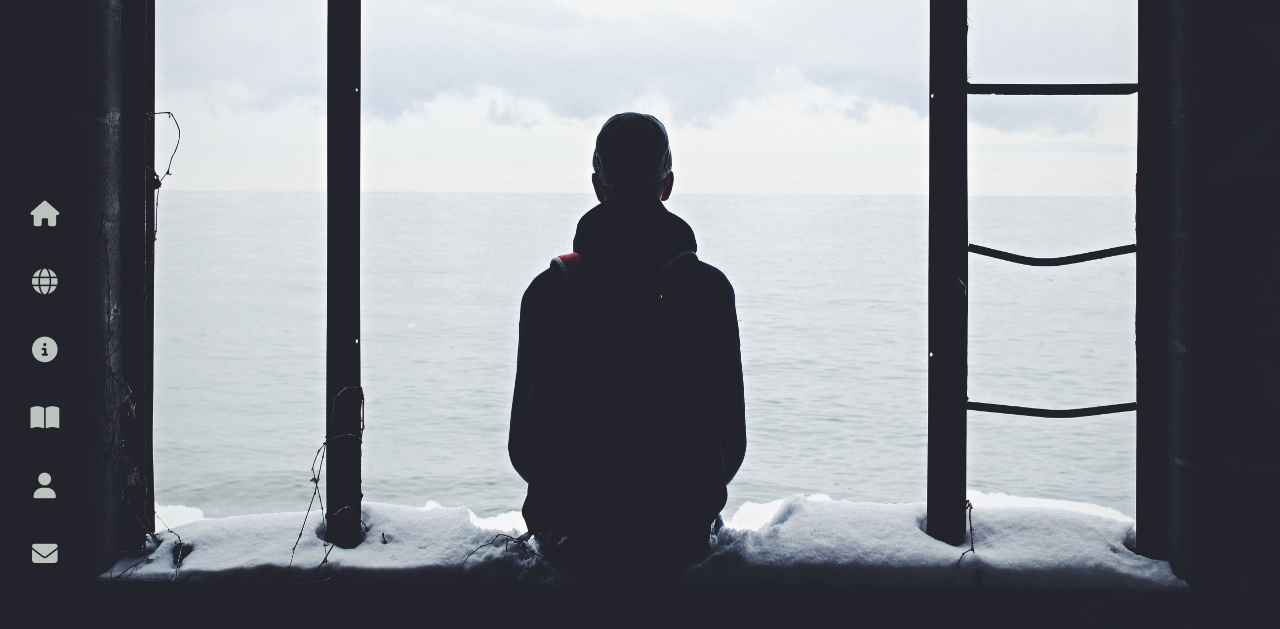
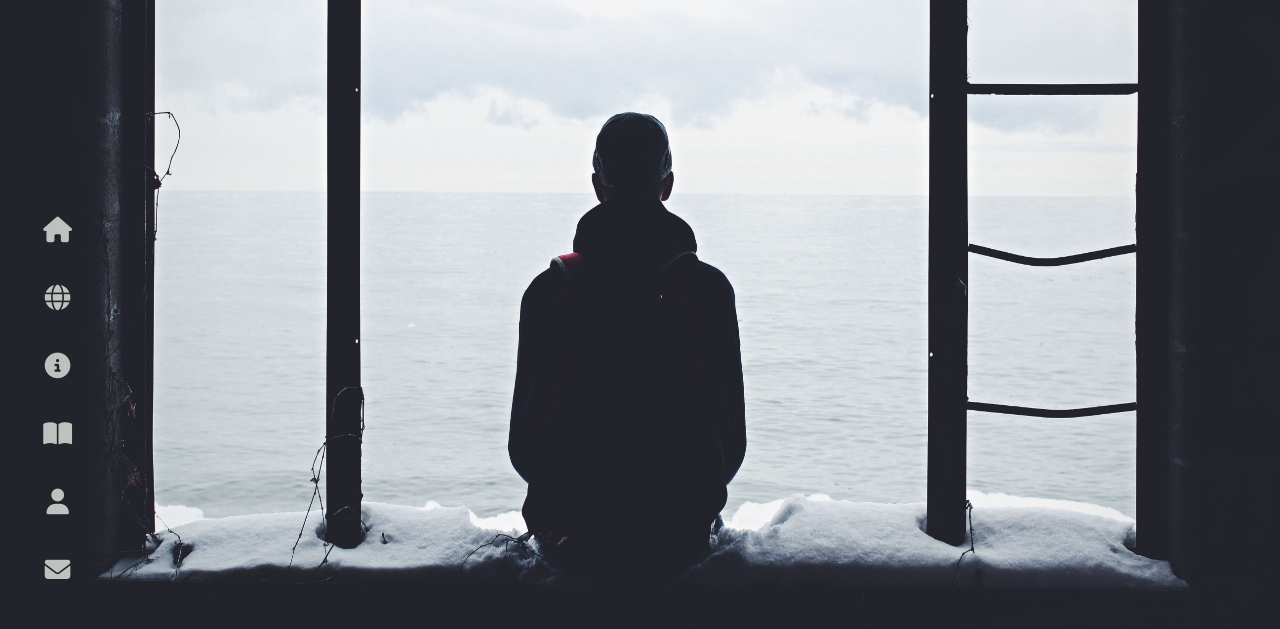
Before and after one commit to nero0704/HACKATHON, a plain HTML site: page app/html/main.html in a window 1280 px wide. Shown: the top 629 px of the page. Drawn offline with nearby package versions, Linux system fonts and the light colour scheme; a web font is replaced by a local one.

Commit message:
FUCKING FIXED SCROLL

```diff
--- a/public/css/style.css
+++ b/public/css/style.css
@@ -2,6 +2,10 @@
   font-family: 'Abel', sans-serif;
   font-family: 'PT Mono', monospace;
   src: url();
+}
+
+html {
+  scroll-behavior: smooth;
 }
 
 body {
@@ -12,10 +16,7 @@ body {
   display: grid;
   grid-template-rows: auto auto auto auto;
   row-gap: 1vh;
-  height: 5000px;
   background-color: #23232b;
-  scroll-behavior: smooth;
-  overflow-y: scroll;
 }
 
 #side-nav {
@@ -29,13 +30,19 @@ body {
   top: 0;
   left: 2vw;
   height: 50vh;
-  width: 3vw;
+  width: 5vw;
 }
 
 #side-nav a {
+  display: grid;
   text-decoration: none;
   color: white;
   font-size: 2vw;
+  width: 100%;
+}
+
+#side-nav i {
+  margin: auto;
 }
 
 #welcome {
--- a/public/js/response.js
+++ b/public/js/response.js
@@ -21,6 +21,7 @@ function getBotResponse(input) {
 
     case "I'm worried about my friend but I don't know what to do":
       return "Make sure you check up on him or her as much as you can! Talk to a parent or a councillor if possible";
+
     default:
       return "Please input a different question.";
   }
```
